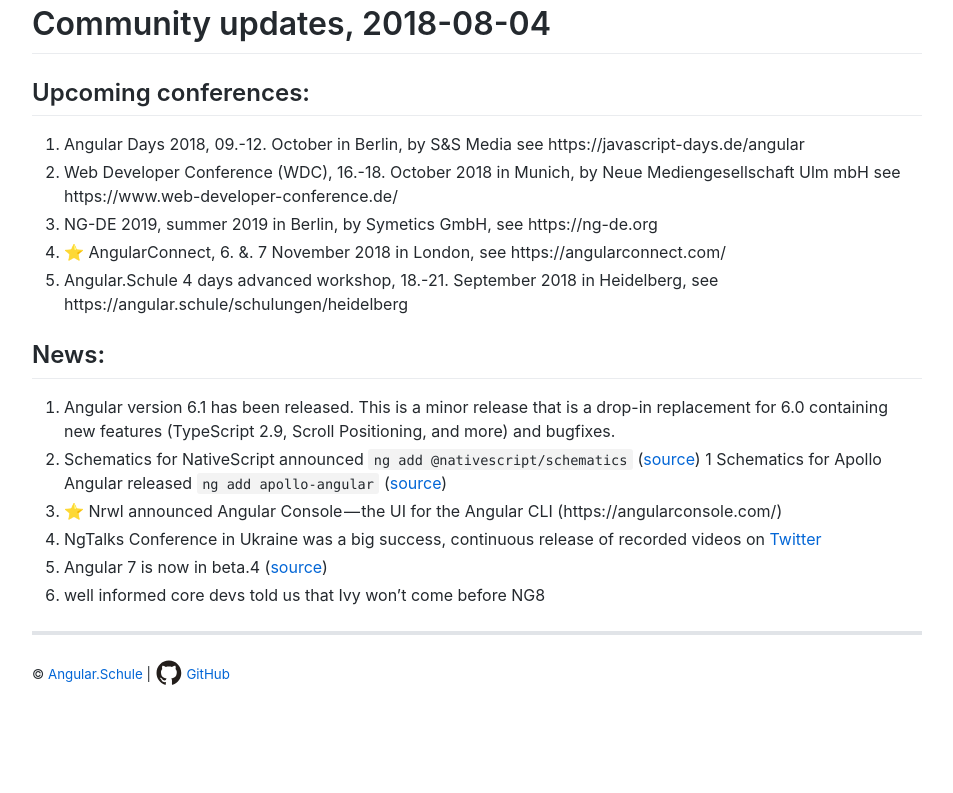
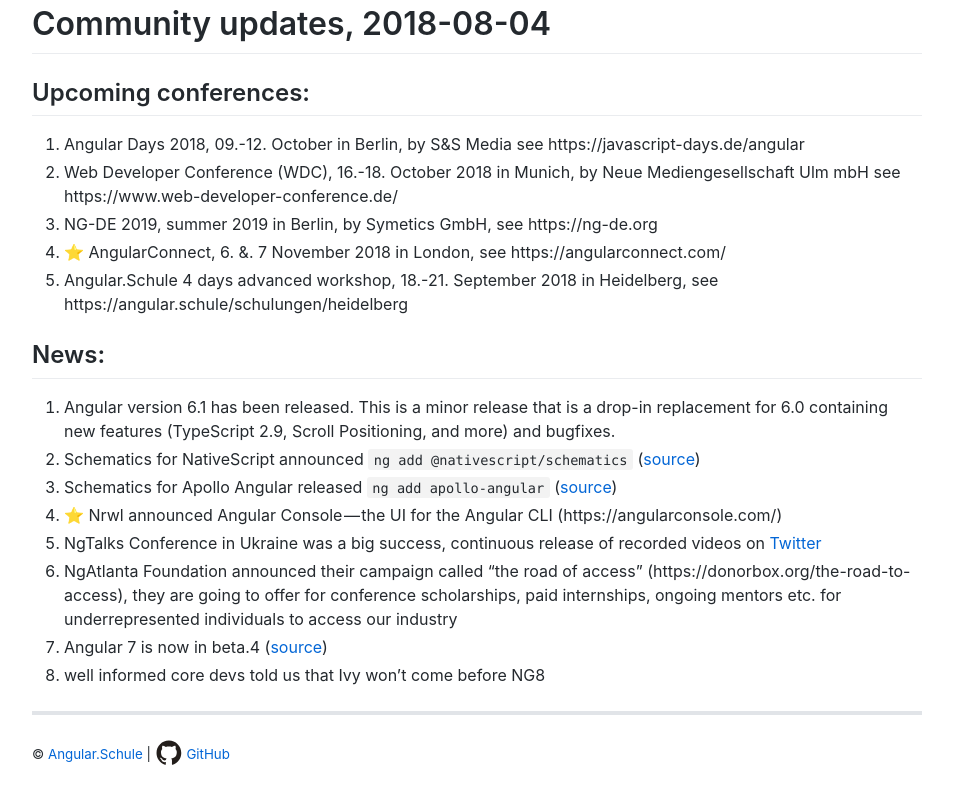
Before and after one commit to angular-schule/website-articles, a Jekyll site: the page built from community-updates/ngHeidelbergv2.md, in a window 1280 px wide. Shown: the part 470-1263 px from the top of the page, without its empty margins (163-1116 px from the left). Built offline with Jekyll 4.4.1, drawn with Linux system fonts in a browser that asks for light colours; our own code applies the rules of GitHub Pages for plain Markdown files; before the commit the page ends 1183 px from its top, so only the background shows below that.

Commit message:
Update ngHeidelbergv2.md

```diff
--- a/community-updates/ngHeidelbergv2.md
+++ b/community-updates/ngHeidelbergv2.md
@@ -16,8 +16,9 @@
 1. Angular version 6.1 has been released.
    This is a minor release that is a drop-in replacement for 6.0 containing new features (TypeScript 2.9, Scroll Positioning, and more) and bugfixes.
 1. Schematics for NativeScript announced `ng add @nativescript/schematics` ([source](https://blog.angular.io/apps-that-work-natively-on-the-web-and-mobile-9b26852495e7))
-1 Schematics for Apollo Angular released `ng add apollo-angular` ([source](https://github.com/apollographql/apollo-angular/releases/tag/1.3.0))
+1. Schematics for Apollo Angular released `ng add apollo-angular` ([source](https://github.com/apollographql/apollo-angular/releases/tag/1.3.0))
 1. ⭐️ Nrwl announced Angular Console — the UI for the Angular CLI (https://angularconsole.com/)
 1. NgTalks Conference in Ukraine was a big success, continuous release of recorded videos on [Twitter](https://twitter.com/ngtalks_ua)
+1. NgAtlanta Foundation announced their campaign called "the road of access" (https://donorbox.org/the-road-to-access), they are going to offer for conference scholarships, paid internships, ongoing mentors  etc. for underrepresented individuals to access our industry
 1. Angular 7 is now in beta.4 ([source](https://github.com/angular/angular/blob/master/CHANGELOG.md#700-beta4-2018-08-29))
 1. well informed core devs told us that Ivy won't come before NG8
```
